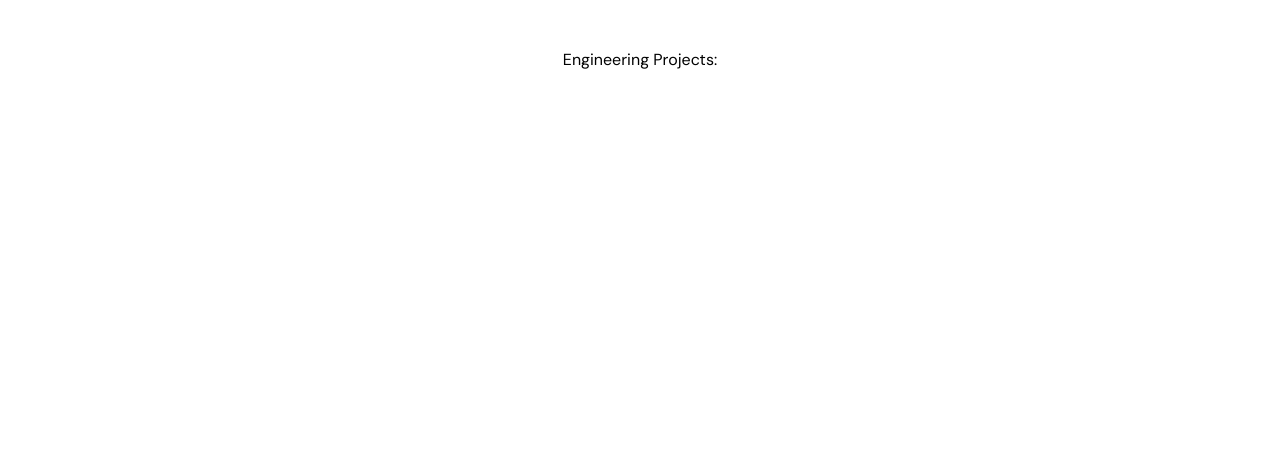
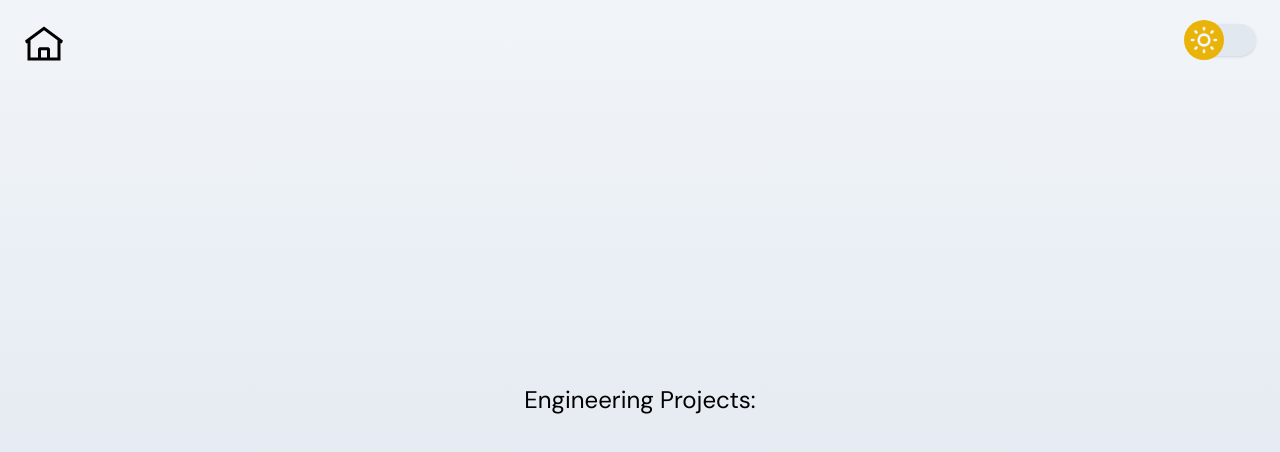
Before and after one commit to hjdjoo/personal-website, a Next.js app: page /engineering in a window 1280 px wide. Shown: the top 452 px of the page. Built offline with nearby package versions, Linux system fonts and the light colour scheme.

Commit message:
Moved dark mode to context to provide access to theme for child components. Moved toggle button to navbar and included navbar in root layout to avoid re-renders upon hard navigation

```diff
--- /dev/null
+++ b/src/app/_components/Navbar.tsx
@@ -0,0 +1,58 @@
+"use client"
+
+import { useEffect, useRef, useContext } from "react"
+import { lightIconSvg, darkIconSvg, homeIconSvg, } from "@/lib/icons";
+import Link from "next/link";
+
+import { DarkModeContext } from "@/contexts/DarkMode";
+
+export default function Navbar() {
+
+  const lightIcon = lightIconSvg();
+  const darkIcon = darkIconSvg();
+
+  const darkModeButton = useRef<HTMLDivElement>(null);
+  const { darkMode, toggleDarkMode } = useContext(DarkModeContext)
+
+  const toggleModeButton = () => {
+    if (!darkMode) {
+      darkModeButton.current?.classList.remove("bg-yellow-500", "-translate-x-2");
+      darkModeButton.current?.classList.add("bg-gray-700", "translate-x-full");
+      localStorage.setItem("theme", "dark")
+
+    } else {
+      darkModeButton.current?.classList.remove("bg-gray-700", "translate-x-full");
+      darkModeButton.current?.classList.add("bg-yellow-500", "-translate-x-2");
+      localStorage.setItem("theme", "light")
+    };
+    toggleDarkMode();
+
+    console.log("toggleDarkMode/localStorage.theme", localStorage.theme)
+  }
+
+  const homeIcon = homeIconSvg();
+
+  return (
+    <div id="navbar"
+      className="absolute w-full">
+      <div className="relative size-12 left-5 top-5 dark:text-stone-100">
+        <Link href="/">
+          {homeIcon}
+        </Link>
+      </div>
+      <div id="dark-mode-toggle-box"
+        className="absolute right-8 md:right-10 lg:right-14 top-6 w-8 h-4">
+        <button className="relative w-8 h-4 md:w-12 md:h-6 lg:w-16 lg:h-8 rounded-full bg-slate-200 dark:bg-slate-500 flex items-center transition duration-300 focus:outline-none shadow"
+          onClick={toggleModeButton}>
+          <div id="toggle-switch"
+            className={`size-6 md:size-8 lg:size-10 relative rounded-full p-1 text-slate-100 transition duration-400 transform ${darkMode ? "bg-blue-950 translate-x-full" : "bg-yellow-500 -translate-x-2"}`}
+            ref={darkModeButton}>
+            {darkMode ? darkIcon : lightIcon}
+          </div>
+        </button>
+      </div>
+    </div>
+  )
+
+
+}
--- a/src/app/engineering/page.tsx
+++ b/src/app/engineering/page.tsx
@@ -1,8 +1,8 @@
 export default function EngineeringPage() {
 
   return (
-    <main className="max-h-screen max-w-screen py-12 px-24 flex flex-col items-center">
-      <h1>Engineering Projects:</h1>
+    <main className="flex min-h-screen max-w-screen flex-col items-center justify-center py-12 px-24 dark:text-stone-100 bg-gradient-to-t from-slate-200 to-slate-100 dark:bg-gradient-to-t dark:from-indigo-950 from-25% dark:to-sky-800">
+      <h1 className="text-2xl">Engineering Projects:</h1>
     </main>
   )
 }
--- a/src/app/layout.tsx
+++ b/src/app/layout.tsx
@@ -1,6 +1,8 @@
 import type { Metadata } from "next";
 import { DM_Sans } from "next/font/google";
 import "./globals.css";
+import Navbar from "./_components/Navbar";
+import DarkModeProvider from "@/contexts/DarkMode";
 
 const dmSans = DM_Sans({
   subsets: ["latin"],
@@ -17,9 +19,23 @@ export default function RootLayout({
 }: Readonly<{
   children: React.ReactNode;
 }>) {
+
   return (
-    <html lang="en">
-      <body className={dmSans.className}>{children}</body>
-    </html>
+    <>
+      <head>
+        <script id="dark-mode-script" dangerouslySetInnerHTML={{
+          __html: `if (localStorage.theme === 'dark' || (!('theme' in localStorage) && window.matchMedia('(prefers-color-scheme: dark)').matches)) {  document.documentElement.classList.add('dark'); } else { document.documentElement.classList.remove('dark');}`
+        }}>
+        </script>
+      </head>
+      <html lang="en" suppressHydrationWarning={true}>
+        <body className={dmSans.className}>
+          <DarkModeProvider>
+            <Navbar />
+            {children}
+          </DarkModeProvider>
+        </body>
+      </html>
+    </>
   );
 }
--- a/src/app/page.tsx
+++ b/src/app/page.tsx
@@ -1,19 +1,19 @@
 "use client"
 
-import { useState, useEffect, useRef } from "react";
+import { useState, useEffect, useContext, useRef } from "react";
 
 import Image from "next/image";
 import Link from "next/link";
 
-import darkIcon from "../../public/dark-icon.svg"
-import lightIcon from "../../public/light-icon.svg"
-
 import { lightIconSvg, darkIconSvg, musicIconSvg, sweIconSvg } from "@/lib/icons";
+import { DarkModeContext } from "@/contexts/DarkMode";
 
 export default function Home() {
 
   const darkModeButton = useRef<HTMLDivElement>(null);
-  const [darkMode, setDarkMode] = useState<boolean>(false);
+  const { darkMode, toggleDarkMode } = useContext(DarkModeContext)
+
+  // const { darkMode, setDarkMode } = darkModeContext;
   // const darkModeOn = useRef<boolean>(false);
 
   const aboutMeText = ["I'm a software engineer.", "I'm a musician.", "I'm an audio engineer.", "I'm an educator.", "I'm a science lover.", "I'm a philosphy nerd.", "I'm a history enthusiast.", "I'm a software engineer."]
@@ -35,54 +35,9 @@ export default function Home() {
   const darkIcon = darkIconSvg();
 
 
-  useEffect(() => {
-    console.log("initial useEffect: setting theme")
-    if (localStorage.theme === 'dark' || (!('theme' in localStorage) && window.matchMedia('(prefers-color-scheme: dark)').matches)) {
-      document.documentElement.classList.add('dark');
-    } else {
-      document.documentElement.classList.remove('dark');
-    }
-  }, [])
-
-  useEffect(() => {
-    console.log("useEffect/darkmode: setting theme")
-    localStorage.setItem('theme', darkMode ? "dark" : "light")
-    if (localStorage.theme === 'dark') {
-      document.documentElement.classList.add('dark');
-    } else {
-      document.documentElement.classList.remove('dark');
-    }
-  }, [darkMode])
-
-  const toggleDarkMode = () => {
-
-    // if (!darkModeButton.current) return;
-    if (darkMode === false) {
-      darkModeButton.current?.classList.remove("bg-yellow-500", "-translate-x-2");
-      darkModeButton.current?.classList.add("bg-gray-700", "translate-x-full");
-      localStorage.setItem("theme", "dark")
-
-    } else {
-      darkModeButton.current?.classList.remove("bg-gray-700", "translate-x-full");
-      darkModeButton.current?.classList.add("bg-yellow-500", "-translate-x-2");
-      localStorage.setItem("theme", "light")
-    };
-    setDarkMode(!darkMode);
-
-    console.log("toggleDarkMode/localStorage.theme", localStorage.theme)
-
-  }
 
   return (
     <main className="flex min-h-screen max-w-screen flex-col items-center justify-center py-12 px-24 dark:text-stone-100 bg-gradient-to-t from-slate-200 to-slate-100 dark:bg-gradient-to-t dark:from-indigo-950 from-25% dark:to-sky-800">
-      <button className="absolute right-6 top-6 w-8 h-4 md:w-12 md:h-6 lg:w-16 lg:h-8 rounded-full bg-slate-200 dark:bg-slate-500 flex items-center transition duration-300 focus:outline-none shadow"
-        onClick={toggleDarkMode}>
-        <div id="switch-toggle"
-          className="size-6 md:size-8 lg:size-10 relative rounded-full transition duration-500 transform bg-yellow-500 -translate-x-2 p-1 text-slate-100"
-          ref={darkModeButton}>
-          {darkMode ? darkIcon : lightIcon}
-        </div>
-      </button>
       <div id="splash-container"
         className="flex-1 max-h-[500px] w-full flex flex-col items-center justify-between text-center overflow-x-hidden object-contain">
         <div id="intro-box"
--- /dev/null
+++ b/src/contexts/DarkMode.tsx
@@ -0,0 +1,45 @@
+"use client";
+
+import { createContext, useState, useEffect, Dispatch, SetStateAction } from "react";
+
+interface DarkModeContext {
+  darkMode: boolean | undefined,
+  toggleDarkMode: () => void;
+}
+
+export const DarkModeContext = createContext<DarkModeContext>({
+  darkMode: undefined,
+  toggleDarkMode: () => { }
+})
+
+export default function DarkModeProvider({ children }: { children: React.ReactNode }) {
+
+  const [darkMode, setDarkMode] = useState<boolean>();
+
+  // toggleDarkMode()
+  const toggleDarkMode = () => {
+    if (!darkMode) {
+      document.documentElement.classList.add("dark")
+    } else {
+      document.documentElement.classList.remove("dark")
+    }
+    setDarkMode(!darkMode)
+  }
+
+  useEffect(() => {
+    if (document.documentElement.classList.contains("dark")) {
+      setDarkMode(true);
+    } else {
+      setDarkMode(false);
+    }
+  }, [])
+
+
+  return (
+    <DarkModeContext.Provider value={{ darkMode, toggleDarkMode }}>
+      {children}
+    </DarkModeContext.Provider>
+  )
+
+
+}
--- a/src/lib/icons.tsx
+++ b/src/lib/icons.tsx
@@ -72,3 +72,13 @@ export const lightIconSvg = () => {
     </>
   )
 }
+
+export const homeIconSvg = () => {
+  return (
+    <>
+      <svg viewBox="0 0 24 24" fill="currentcolor" xmlns="http://www.w3.org/2000/svg">
+        <path fill-rule="evenodd" clip-rule="evenodd" d="M21.4498 10.275L11.9998 3.1875L2.5498 10.275L2.9998 11.625H3.7498V20.25H20.2498V11.625H20.9998L21.4498 10.275ZM5.2498 18.75V10.125L11.9998 5.0625L18.7498 10.125V18.75H14.9999V14.3333L14.2499 13.5833H9.74988L8.99988 14.3333V18.75H5.2498ZM10.4999 18.75H13.4999V15.0833H10.4999V18.75Z" />
+      </svg>
+    </>
+  )
+}
```
Also changed, not shown: public/home-icon.svg (added).
